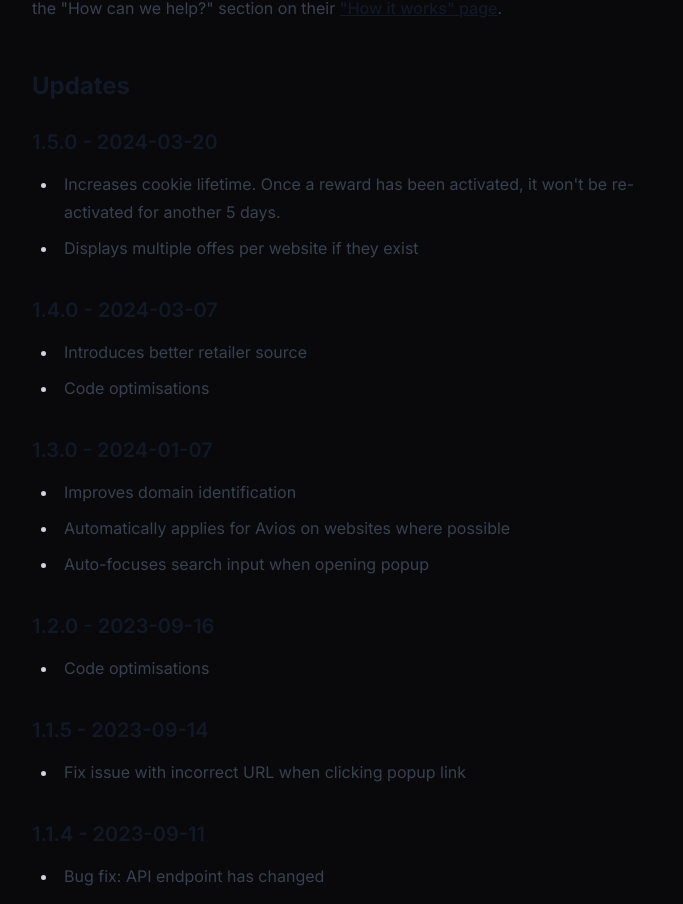
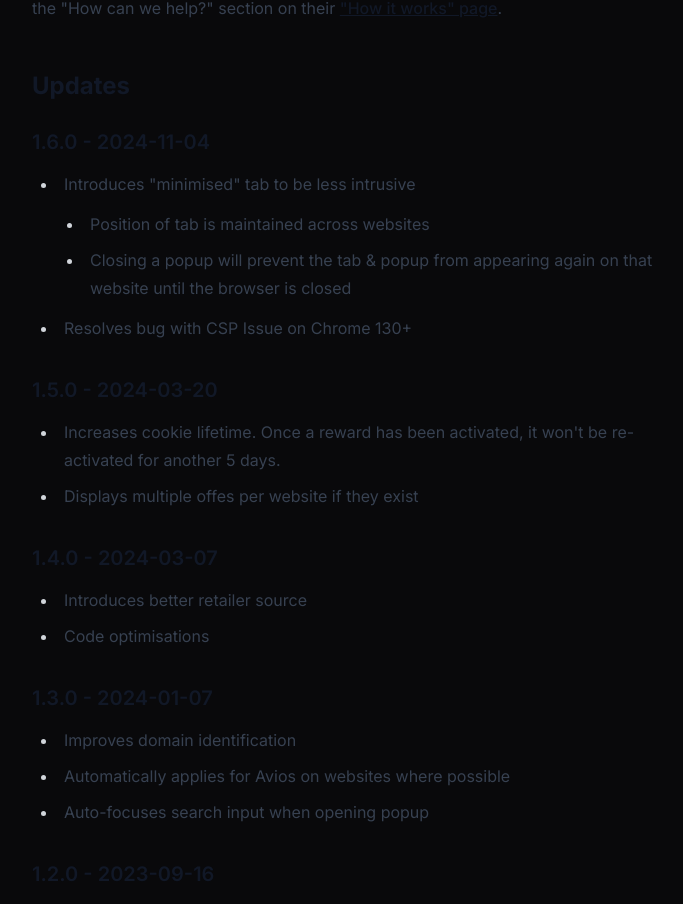
Before and after one commit to opista/marketing-website, a Next.js app: page /apps/avios-reminder in a window 1280 px wide. Shown: the part 2355-3259 px from the top of the page, without its empty margins (240-923 px from the left). Built offline with nearby package versions, Linux system fonts and the light colour scheme.

Commit message:
chore: changelog for avios reminder

```diff
--- a/src/app/apps/avios-reminder/page.tsx
+++ b/src/app/apps/avios-reminder/page.tsx
@@ -149,6 +149,20 @@ export default function AviosReminderPage() {
 
       <h2 id="updates">Updates</h2>
 
+      <h3>1.6.0 - 2024-11-04</h3>
+
+      <ul>
+        <li>Introduces &quot;minimised&quot; tab to be less intrusive</li>
+        <ul>
+          <li>Position of tab is maintained across websites</li>
+          <li>
+            Closing a popup will prevent the tab & popup from appearing again on
+            that website until the browser is closed
+          </li>
+        </ul>
+        <li>Resolves bug with CSP Issue on Chrome 130+</li>
+      </ul>
+
       <h3>1.5.0 - 2024-03-20</h3>
 
       <ul>
```
